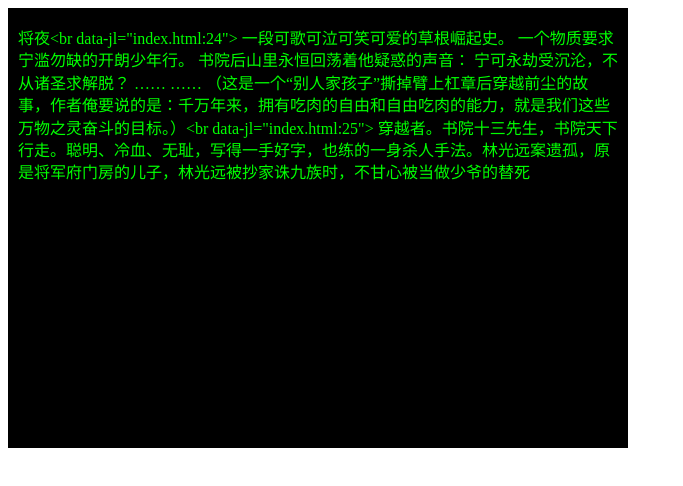
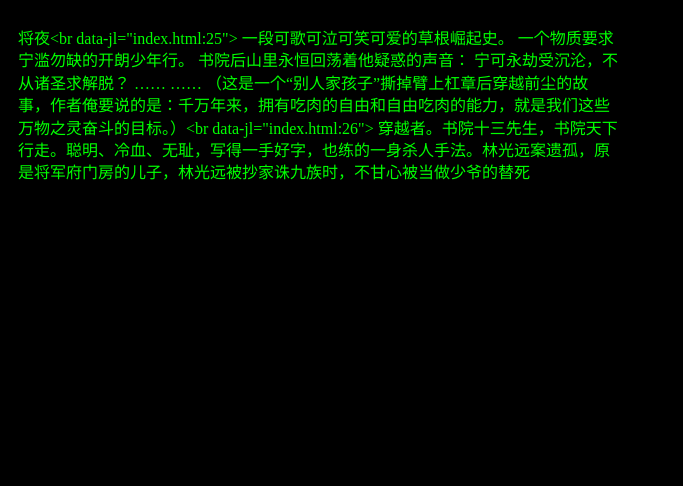
Before and after one commit to donglegend/windfont, a plain HTML site: page index.html in a window 1280 px wide. Shown: the whole page, without its empty margins (0-683 px from the left). Drawn offline with Linux system fonts and the light colour scheme.

Commit message:
body color black

```diff
--- a/index.html
+++ b/index.html
@@ -5,6 +5,7 @@
 	<meta id="viewport" name="viewport" content="width=device-width,height=device-height,initial-scale=1,user-scalable=no">
 	<title>wind font</title>
 	<style type="text/css">
+		html,body{background-color: #000;}
 		#Wind{
 			width: 600px;
 			min-height: 400px;
```
